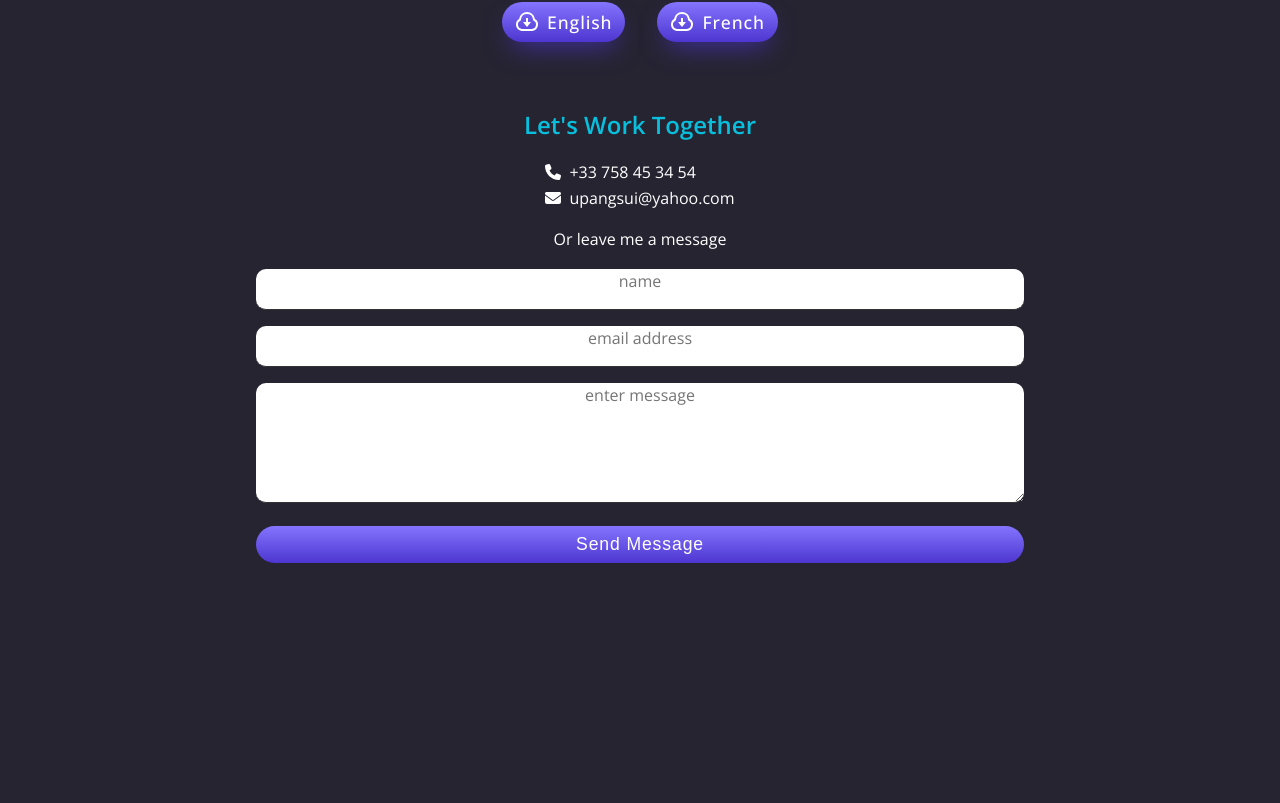
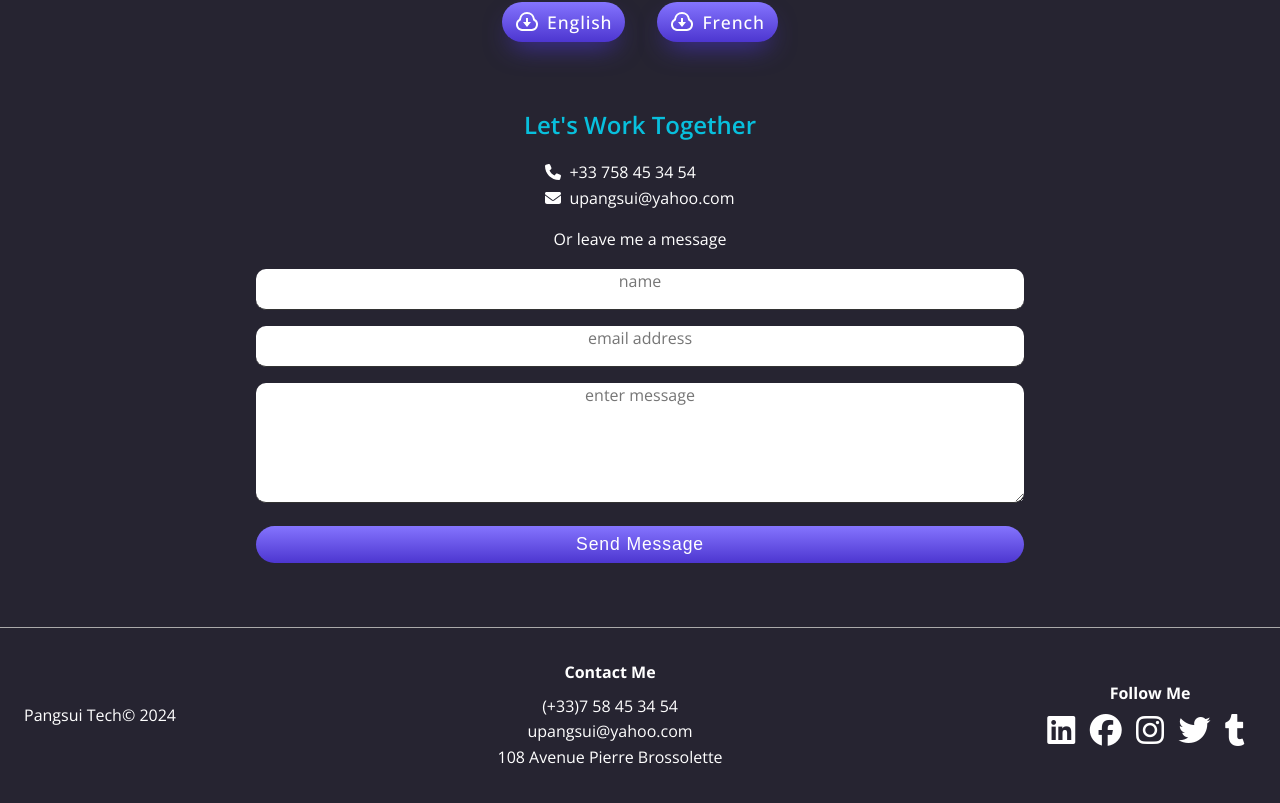
Before and after one commit to pangsui/pangsui-official-site, a React (Vite) app: page / in a window 1280 px wide. Shown: the part 2604-3407 px from the top of the page. Before the commit the page ends 3231 px from the top, so only its background shows below. Built offline with nearby package versions, Linux system fonts and the light colour scheme.

Commit message:
footer section added

```diff
--- a/src/App.css
+++ b/src/App.css
@@ -521,6 +521,32 @@ textarea:focus {
   padding-right: 0.5rem;
 }
 
+/* Footer section */
+.footer {
+  border-top: 1px solid #aaa;
+  padding: 2rem 1.5rem;
+  margin-top: 2rem;
+
+  .footer-flex {
+    display: flex;
+    justify-content: space-between;
+    align-items: center;
+    text-align: center;
+    h4 {
+      font-size: 1rem;
+      margin-bottom: 0.5rem;
+    }
+    a {
+      margin: 0.2rem;
+    }
+  }
+}
+.footer-icons i {
+  padding-right: 0.5rem;
+}
+.footer-icons i:hover {
+  color: var(--primary-color);
+}
 /* Media Queries */
 
 @media (max-width: 992px) {
@@ -626,8 +652,12 @@ textarea:focus {
     padding: 0 0.9rem;
     margin-bottom: 3rem;
   }
+  /* footer */
+  .footer-flex {
+    flex-direction: column;
+    gap: 2rem;
+  }
 }
-
 @media (max-width: 430px) {
   /* navbar */
 
--- a/src/components/Contact.tsx
+++ b/src/components/Contact.tsx
@@ -57,7 +57,7 @@ const Contact: React.FC = () => {
         <p>Or leave me a message</p>
       </div>
       <form name="contact" data-netlify="true" onSubmit={handleSubmit}>
-        <input type="hidden" name="contact" value="contact" />
+        <input type="hidden" name="form-name" value="contact" />
         <div className="form-group">
           <label className="visually-hidden">Company Name</label>
           <input
--- a/src/components/Footer.tsx
+++ b/src/components/Footer.tsx
@@ -1,5 +1,40 @@
 function Footer() {
-  return <></>;
+  return (
+    <footer className="footer">
+      <div className="container footer-flex">
+        <p>Pangsui Tech&copy; {new Date().getFullYear()}</p>
+        <div>
+          <h4>Contact Me</h4>
+          <ul>
+            <li>(+33)7 58 45 34 54</li>
+            <li>upangsui@yahoo.com</li>
+            <li>108 Avenue Pierre Brossolette</li>
+          </ul>
+        </div>
+        <div className="footer-icons">
+          <h4>Follow Me</h4>
+
+          <a
+            href="https://www.linkedin.com/in/linge-pangsui-usifu-858242135/"
+            target="_blanc"
+          >
+            <i className="fab fa-linkedin fa-2x"></i>
+          </a>
+          <a href="https://www.facebook.com/pangsui.linge" target="_blanc">
+            <i className="fab fa-facebook fa-2x"></i>
+          </a>
+          <a href="#" target="_blanc">
+            <i className="fab fa-instagram fa-2x"></i>
+          </a>
+          <a href="#" target="_blanc">
+            <i className="fab fa-twitter fa-2x"></i>
+          </a>
+          <a href="#" target="_blanc">
+            <i className="fab fa-tumblr fa-2x"></i>
+          </a>
+        </div>
+      </div>
+    </footer>
+  );
 }
-
 export default Footer;
```
